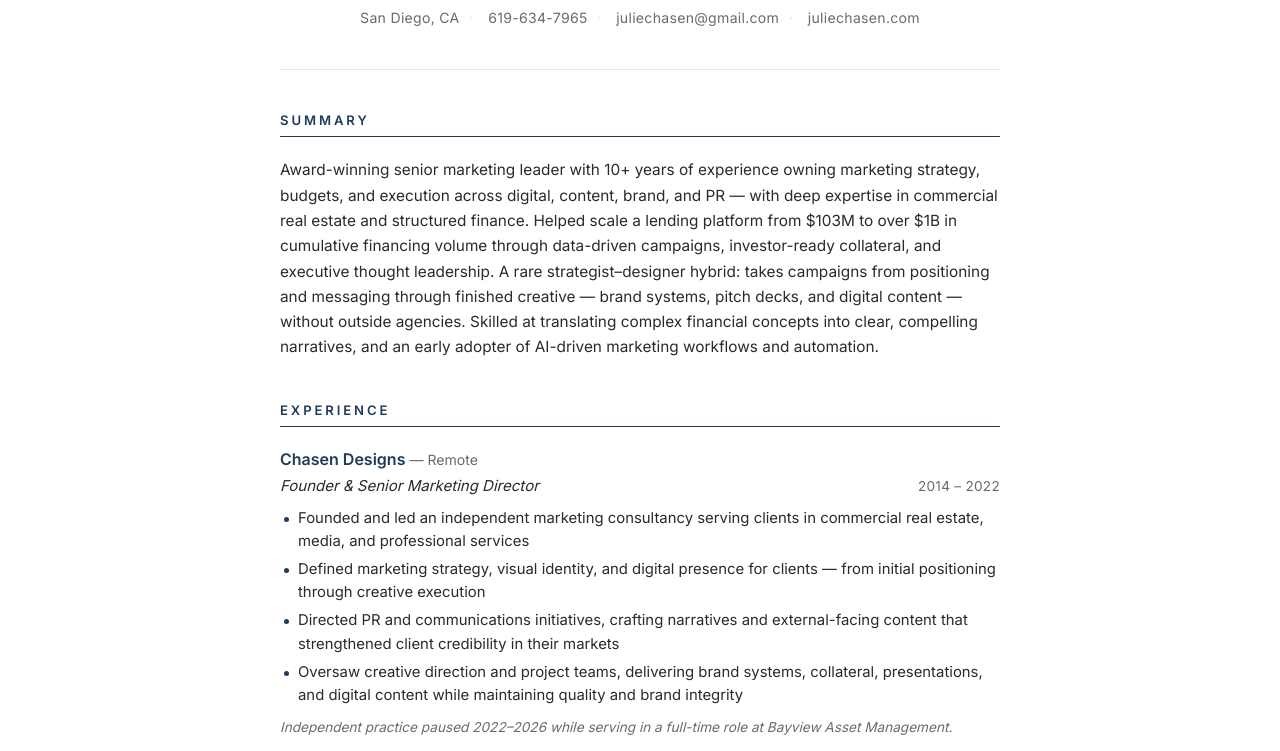
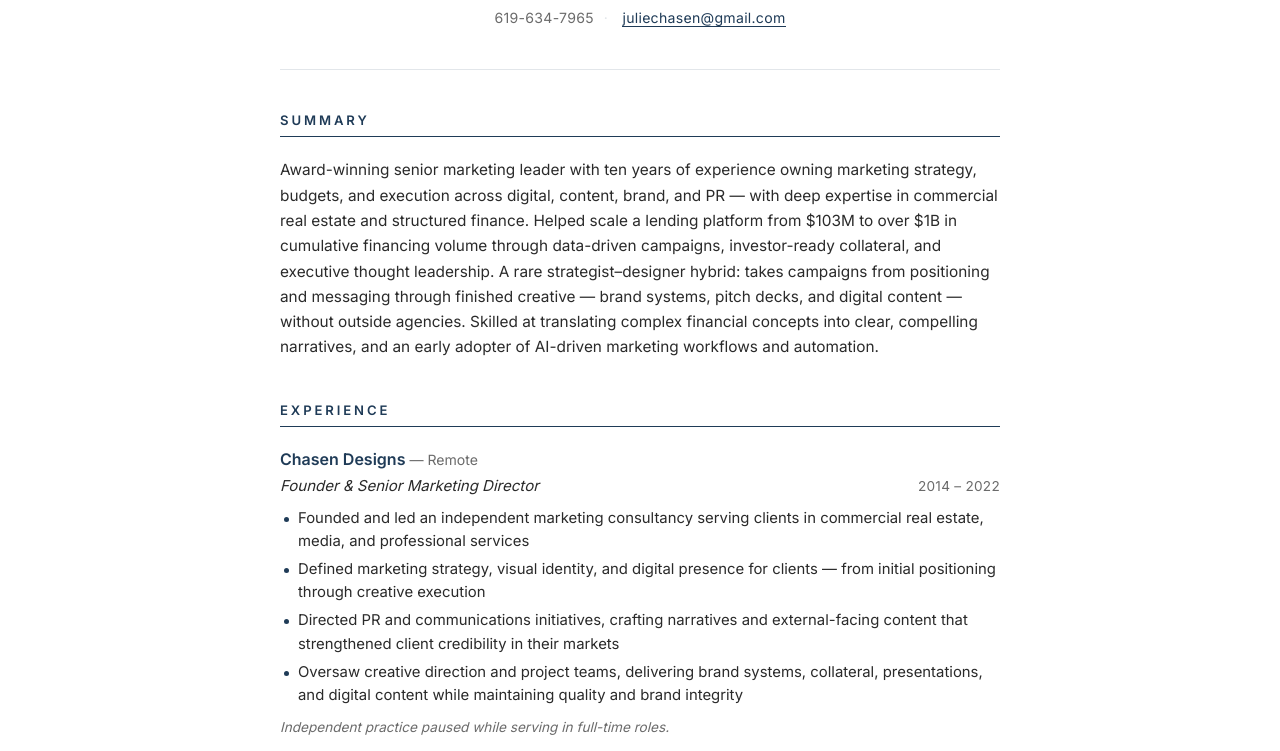
Before and after one commit to juliechasen-cyber/juliechasen.com, a plain HTML site: page resume.html in a window 1280 px wide. Shown: the part 201-952 px from the top of the page. Drawn offline with nearby package versions, Linux system fonts and the light colour scheme.

Commit message:
Site update 2026-07-03

```diff
--- a/resume.html
+++ b/resume.html
@@ -4,7 +4,7 @@
 <meta charset="UTF-8">
 <meta name="viewport" content="width=device-width, initial-scale=1.0">
 <title>Julie Chasen — Resume</title>
-<meta name="description" content="Award-winning senior marketing leader — 10+ years across digital, content, brand, and PR, with deep expertise in commercial real estate and structured finance.">
+<meta name="description" content="Award-winning senior marketing leader — ten years across digital, content, brand, and PR, with deep expertise in commercial real estate and structured finance.">
 <link rel="preconnect" href="https://fonts.googleapis.com">
 <link rel="preconnect" href="https://fonts.gstatic.com" crossorigin>
 <link href="https://fonts.googleapis.com/css2?family=Cormorant+Garamond:ital,wght@0,400;0,500;0,600;1,400&family=Inter:wght@300;400;500;600&display=swap" rel="stylesheet">
@@ -109,6 +109,11 @@
     transition: border-color 0.2s;
   }
   header.resume-head .contact a:hover { border-color: var(--muted); }
+  header.resume-head .contact a.email-link {
+    color: var(--ink);
+    border-bottom: 1px solid var(--ink);
+  }
+  header.resume-head .contact a.email-link:hover { opacity: 0.7; }
   header.resume-head .contact .dot {
     display: inline-block;
     margin: 0 10px;
@@ -278,17 +283,15 @@
   <header class="resume-head">
     <h1>Julie Chasen</h1>
     <div class="contact">
-      San Diego, CA<span class="dot">·</span>
       <a href="tel:+16196347965">619-634-7965</a><span class="dot">·</span>
-      <a href="mailto:juliechasen@gmail.com">juliechasen@gmail.com</a><span class="dot">·</span>
-      <a href="https://juliechasen.com">juliechasen.com</a>
+      <a href="mailto:juliechasen@gmail.com" class="email-link">juliechasen@gmail.com</a>
     </div>
   </header>
 
   <section class="block">
     <h2 class="section-title">Summary</h2>
     <p class="summary">
-      Award-winning senior marketing leader with 10+ years of experience owning marketing strategy, budgets, and execution across digital, content, brand, and PR — with deep expertise in commercial real estate and structured finance. Helped scale a lending platform from $103M to over $1B in cumulative financing volume through data-driven campaigns, investor-ready collateral, and executive thought leadership. A rare strategist–designer hybrid: takes campaigns from positioning and messaging through finished creative — brand systems, pitch decks, and digital content — without outside agencies. Skilled at translating complex financial concepts into clear, compelling narratives, and an early adopter of AI-driven marketing workflows and automation.
+      Award-winning senior marketing leader with ten years of experience owning marketing strategy, budgets, and execution across digital, content, brand, and PR — with deep expertise in commercial real estate and structured finance. Helped scale a lending platform from $103M to over $1B in cumulative financing volume through data-driven campaigns, investor-ready collateral, and executive thought leadership. A rare strategist–designer hybrid: takes campaigns from positioning and messaging through finished creative — brand systems, pitch decks, and digital content — without outside agencies. Skilled at translating complex financial concepts into clear, compelling narratives, and an early adopter of AI-driven marketing workflows and automation.
     </p>
   </section>
 
@@ -309,7 +312,7 @@
         <li>Directed PR and communications initiatives, crafting narratives and external-facing content that strengthened client credibility in their markets</li>
         <li>Oversaw creative direction and project teams, delivering brand systems, collateral, presentations, and digital content while maintaining quality and brand integrity</li>
       </ul>
-      <div class="job-note">Independent practice paused 2022–2026 while serving in a full-time role at Bayview Asset Management.</div>
+      <div class="job-note">Independent practice paused while serving in full-time roles.</div>
     </div>
 
     <div class="job">
```
